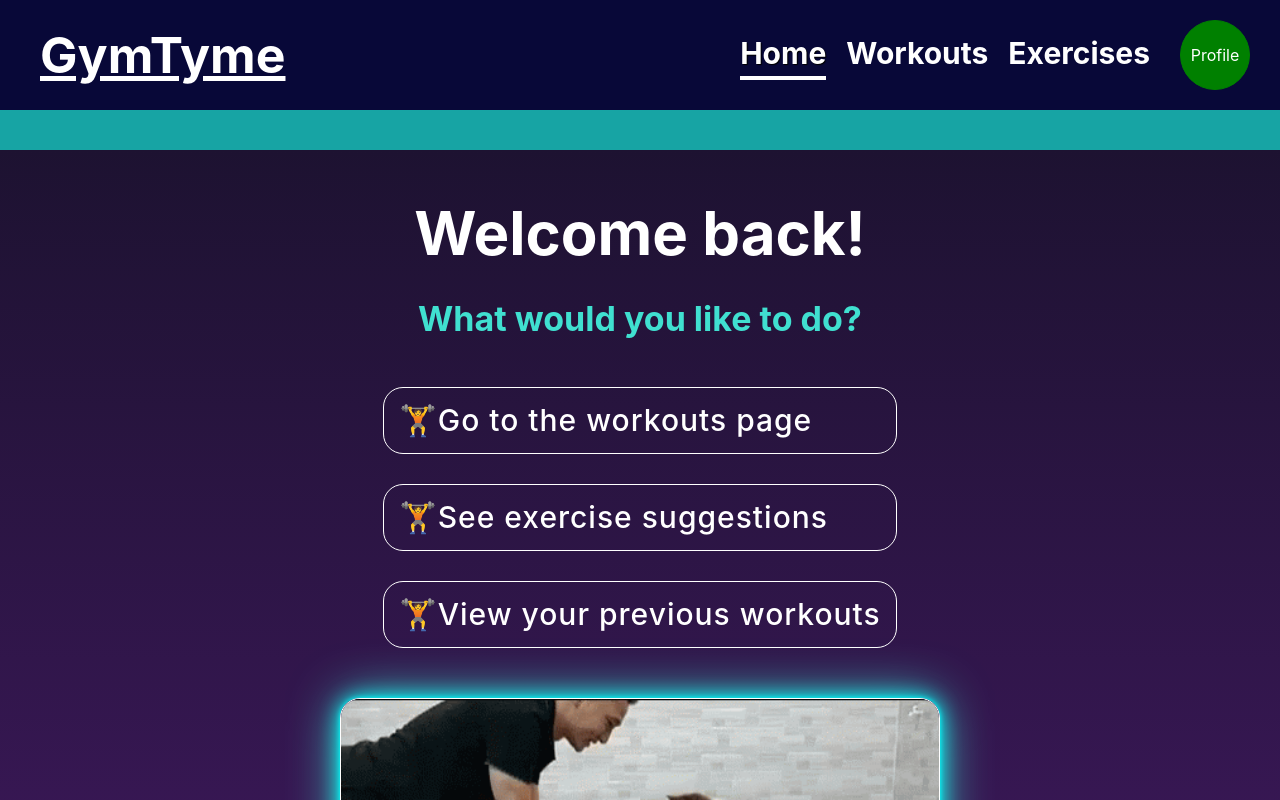
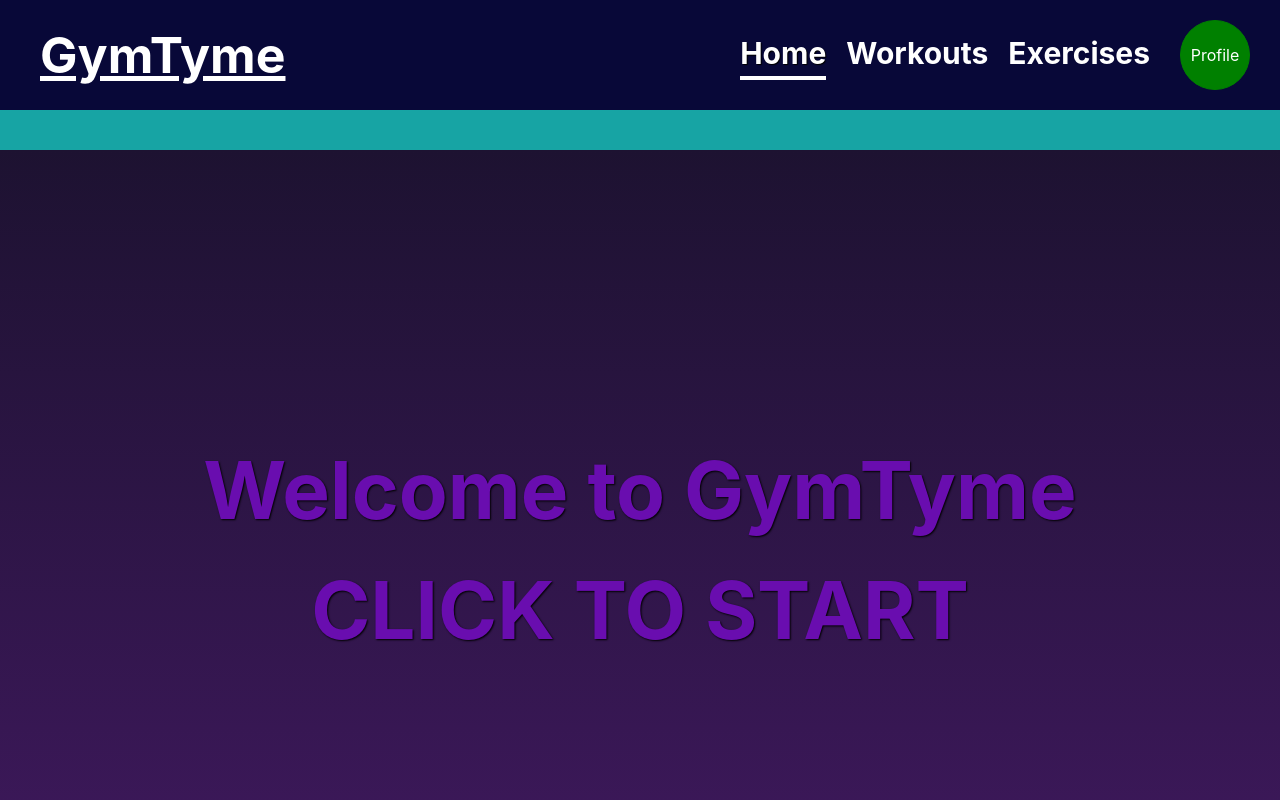
Before and after one commit to Satokii/gymtyme, a React (Vite) app: page / in a window 1280 px wide. Shown: the top 800 px of the page. Built offline with nearby package versions, Linux system fonts and the light colour scheme.

Commit message:
added animation to home page. started styling profile page

```diff
--- a/src/components/home/index.jsx
+++ b/src/components/home/index.jsx
@@ -16,7 +16,27 @@ function Home() {
 
     return (
         <section className="home grid">
-            <h2 className='home-header'>Welcome back!</h2>
+            <div className='home-cover-menu'>
+                <p>Welcome to GymTyme</p>
+                <a className='click-to-start' href="#home">Click to Start</a>
+            </div>
+            <div id='home' className='home-container'>
+                <div className='content grid'>
+                    <h3 className='home-what-to-do-header grid'>What would you like to do?</h3>
+                    <ul className='home-options-list grid'>
+                        <li onClick={() => navigate('/workouts')}>Go to the workouts page</li>
+                        <li onClick={() => navigate('/exercises')}>See exercise suggestions</li>
+                        <li>View your previous workouts</li>
+                    </ul>
+                    <div onMouseOver={() => toggleGif()}>
+                        {gif ?
+                        <img className='home-gif home-gif-main' src={HomeGif} alt="home gif" />
+                        : <img className='home-gif home-gif-alt' src={HomeGifAlt} alt="home gif alt" />
+                        }
+                    </div>
+                </div>
+            </div>
+            {/* <h2 className='home-header'>Welcome back!</h2>
             <h3 className='home-what-to-do-header grid'>What would you like to do?</h3>
             <ul className='home-options-list grid'>
                 <li onClick={() => navigate('/workouts')}>Go to the workouts page</li>
@@ -28,7 +48,7 @@ function Home() {
                 <img className='home-gif home-gif-main' src={HomeGif} alt="home gif" />
                 : <img className='home-gif home-gif-alt' src={HomeGifAlt} alt="home gif alt" />
                 }
-            </div>
+            </div>             */}
         </section>
     )
 }
--- a/src/components/profile/index.jsx
+++ b/src/components/profile/index.jsx
@@ -45,9 +45,11 @@ function Profile() {
         <section className="profile--container grid">
             {/* <h2>Profile</h2> */}
             <nav className='profile--nav grid'>
-                {selectedNav.map((nav, index) =>
-                    <div key={`${nav.title}-${index}`} className={nav.className} onClick={(e) => toggleSelectedNav(e)}>{nav.title}</div>
-                )}
+                <ul className='profile--nav-list grid'>
+                    {selectedNav.map((nav, index) =>
+                        <li key={`${nav.title}-${index}`} className={nav.className} onClick={(e) => toggleSelectedNav(e)}>{nav.title}</li>
+                    )}
+                </ul>
             </nav>
             <div></div>
         </section>
--- a/src/styles/home.css
+++ b/src/styles/home.css
@@ -1,25 +1,72 @@
 /* HOME */
 .home {
-    grid-template-rows: 60px repeat(3, auto) 1fr;
-    gap: 20px;
     min-height: 100vh;
     justify-items: center;
-    padding: 50px 200px;
+    align-items: center;
     color: white;
     background: linear-gradient(#1d1231, #411960);
 }
 
-/* HOME HEADER */
-.home-header {
-    font-size: 60px;
+.home-cover-menu {
+    font-size: 80px;
+    color: #690daf;
+    text-decoration: none;
+    font-weight: bold;
+    text-align: center;
+    text-shadow: 1px 1px 2px black;
+}
+
+.click-to-start {
+    text-transform: uppercase;
+}
+
+.click-to-start:hover {
+    color: #018805;
+    text-shadow: 0 0 2px black, 0 0 5px black;
+}
+
+.home-container {
+    display: none;
+    background: linear-gradient(#1d1231, #411960);
+}
+
+.home-container:target {
+    position: absolute;
+    top: 150px;
+    width: 100%;
+    height: 100%;
+    display: grid;
+    align-items: start;
+    justify-content: center;
+}
+
+.content {
+    grid-template-rows: 60px repeat(2, auto);
+    gap: 40px;
+    align-items: center;
+    justify-items: center;
+    position: relative;
+    padding: 100px 200px;
+    color: #fff;
+    animation: 1s zoom-in;
+    text-align: center;
+}
+@keyframes zoom-in {
+   from {
+    transform: scale(0);
+   }
+   to  {
+    transform: scale(1);
+   }
 }
 
 /* SUB HEADER */
 .home-what-to-do-header {
     align-self: end;
-    margin-top: 20px;
-    font-size: 34px;
+    font-size: 60px;
     color: turquoise;
+    opacity: 0;
+    animation: 2s ease-in 0.2s 1 forwards fade-in;
 }
 
 /* OPTIONS LIST */
@@ -29,6 +76,8 @@
     list-style-type: '🏋️';
     list-style-position: inside;
     padding: 30px;
+    opacity: 0;
+    animation: 2s ease-in 0.9s 1 forwards fade-in;
 }
 
 .home-options-list > li {
@@ -50,12 +99,15 @@
     transform: translateX(20px);
 }
 
+/* GIF */
 .home-gif {
     object-fit: cover;
     width: 600px;
     height: 300px;
     border: solid 1px white;
     border-radius: 20px;
+    opacity: 0;
+    animation: 2s ease-in 1.3s 1 forwards fade-in;
 }
 
 .home-gif-main {
@@ -65,3 +117,12 @@
 .home-gif-alt {
     box-shadow: 0 0 5px lime, 0 0 20px lime, 0 0 50px limegreen;
 }
+
+@keyframes fade-in {
+    from {
+        opacity: 0;
+    }
+    to {
+      opacity: 1;
+    }
+}
--- a/src/styles/profile/profile.css
+++ b/src/styles/profile/profile.css
@@ -1,5 +1,5 @@
 .profile--container {
-    grid-template-columns: 200px 1fr;
+    grid-template-columns: auto 1fr;
     min-height: 100vh;
     padding: 50px 200px;
     justify-items: center;
@@ -13,8 +13,19 @@
 
 /* PROFILE NAV BAR */
 .profile--nav {
+    align-content: center;
+}
+
+.profile--nav-list {
     grid-template-rows: repeat(4, auto);
-    align-content: center;
+    gap: 30px;
+    font-size: 30px;
+}
+
+.profile--nav-list li {
+    border: solid 1px white;
+    border-radius: 15px;
+    padding: 10px 20px;
 }
 
 .active {
```
